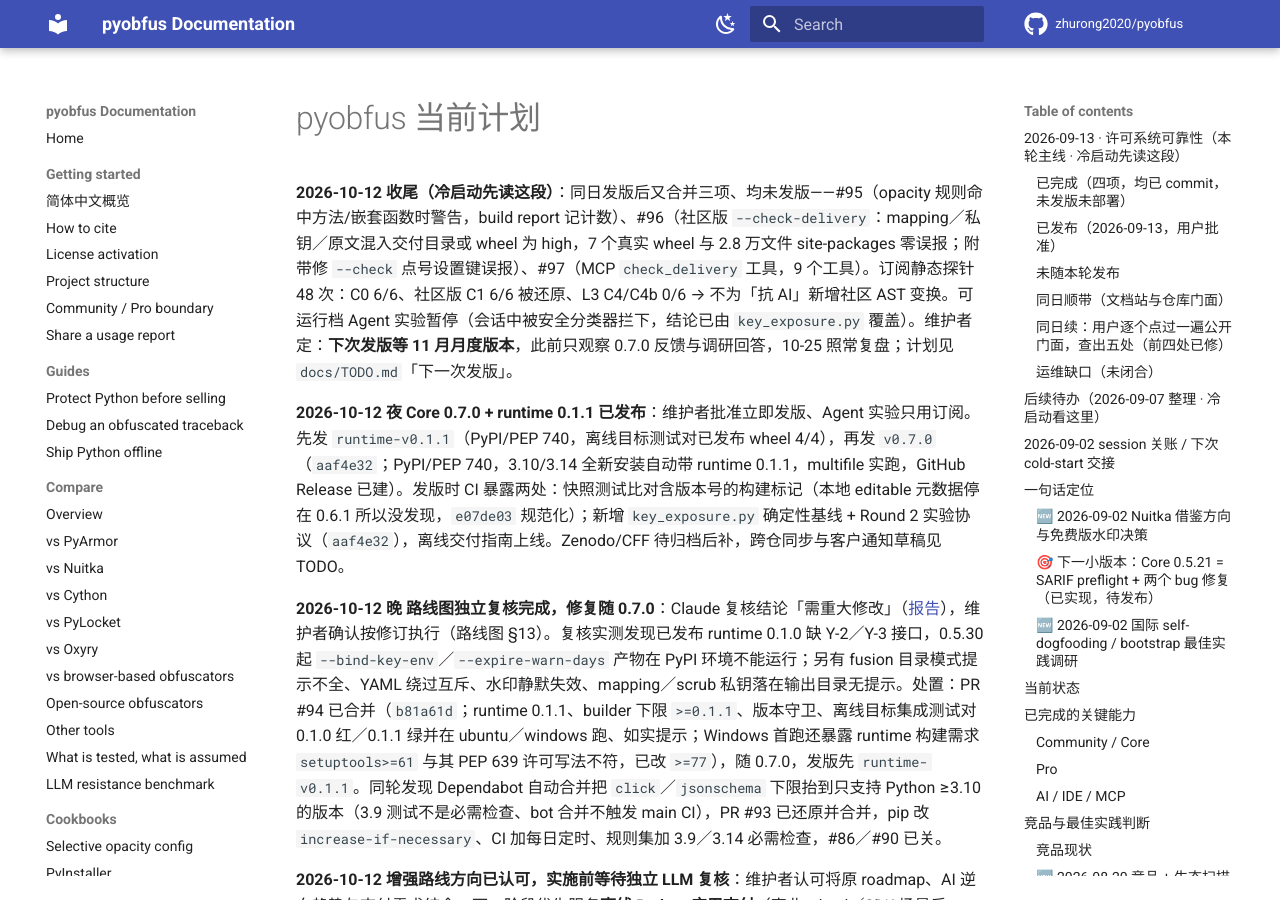
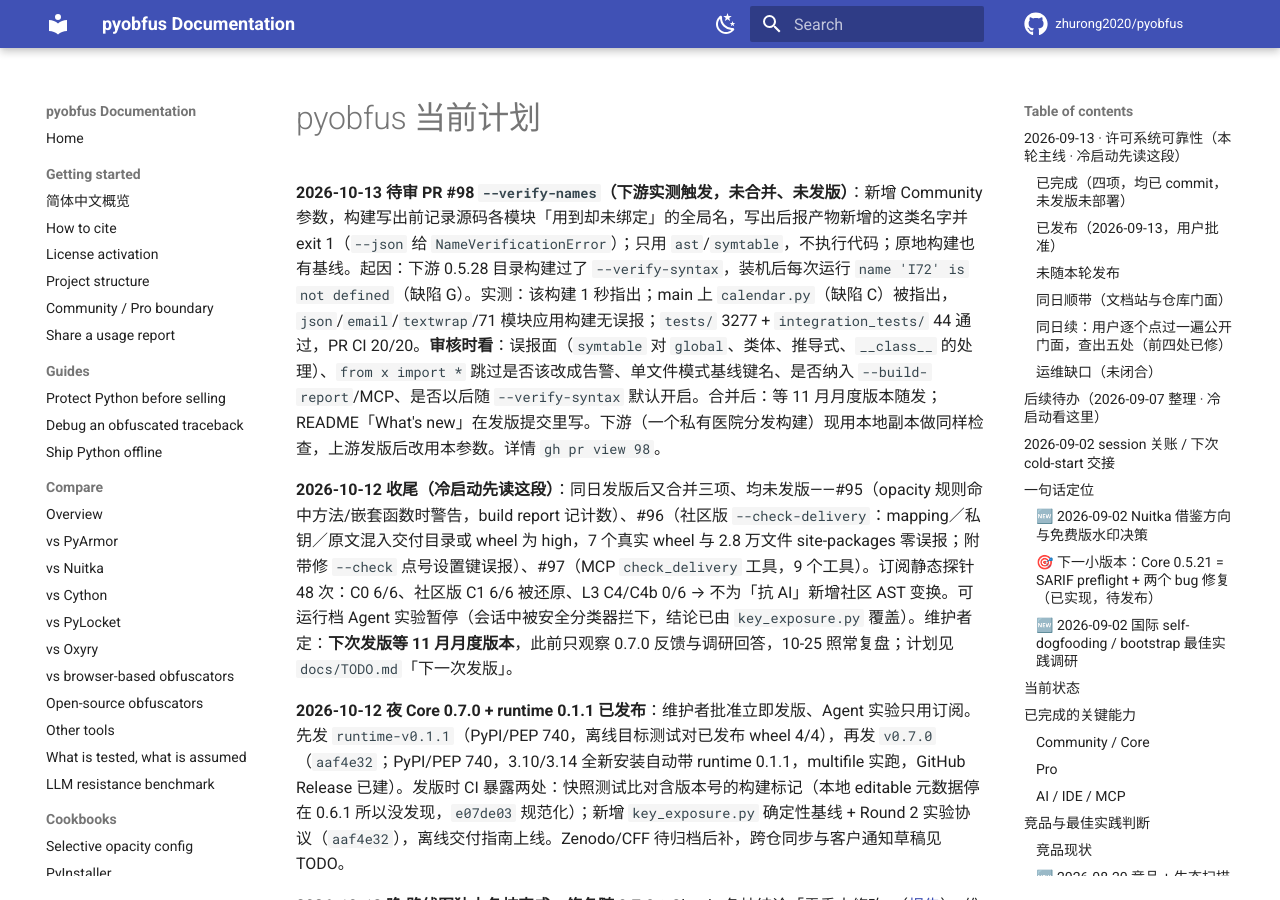
Before and after one commit to zhurong2020/pyobfus, an MkDocs documentation site: the page built from docs/CURRENT_PLAN_ZH.md, in a window 1280 px wide and 900 px high. Built offline with MkDocs 1.6.1 and Material for MkDocs 9.7.7, drawn with Linux system fonts in a browser that asks for light colours; comment, search, counter and statistics services are not loaded.

Commit message:
docs(plan): PR #98 --verify-names awaiting review; what to check, what follows merge
Co-Authored-By: Claude Opus 5.5 <noreply@anthropic.com>

```diff
--- a/docs/CURRENT_PLAN_ZH.md
+++ b/docs/CURRENT_PLAN_ZH.md
@@ -1,4 +1,6 @@
 # pyobfus 当前计划
+
+**2026-10-13 待审 PR #98 `--verify-names`（下游实测触发，未合并、未发版）**：新增 Community 参数，构建写出前记录源码各模块「用到却未绑定」的全局名，写出后报产物新增的这类名字并 exit 1（`--json` 给 `NameVerificationError`）；只用 `ast`/`symtable`，不执行代码；原地构建也有基线。起因：下游 0.5.28 目录构建过了 `--verify-syntax`，装机后每次运行 `name 'I72' is not defined`（缺陷 G）。实测：该构建 1 秒指出；main 上 `calendar.py`（缺陷 C）被指出，`json`/`email`/`textwrap`/71 模块应用构建无误报；`tests/` 3277 + `integration_tests/` 44 通过，PR CI 20/20。**审核时看**：误报面（`symtable` 对 `global`、类体、推导式、`__class__` 的处理）、`from x import *` 跳过是否该改成告警、单文件模式基线键名、是否纳入 `--build-report`/MCP、是否以后随 `--verify-syntax` 默认开启。合并后：等 11 月月度版本随发；README「What's new」在发版提交里写。下游（一个私有医院分发构建）现用本地副本做同样检查，上游发版后改用本参数。详情 `gh pr view 98`。
 
 **2026-10-12 收尾（冷启动先读这段）**：同日发版后又合并三项、均未发版——#95（opacity 规则命中方法/嵌套函数时警告，build report 记计数）、#96（社区版 `--check-delivery`：mapping／私钥／原文混入交付目录或 wheel 为 high，7 个真实 wheel 与 2.8 万文件 site-packages 零误报；附带修 `--check` 点号设置键误报）、#97（MCP `check_delivery` 工具，9 个工具）。订阅静态探针 48 次：C0 6/6、社区版 C1 6/6 被还原、L3 C4/C4b 0/6 → 不为「抗 AI」新增社区 AST 变换。可运行档 Agent 实验暂停（会话中被安全分类器拦下，结论已由 `key_exposure.py` 覆盖）。维护者定：**下次发版等 11 月月度版本**，此前只观察 0.7.0 反馈与调研回答，10-25 照常复盘；计划见 `docs/TODO.md`「下一次发版」。
 
```
